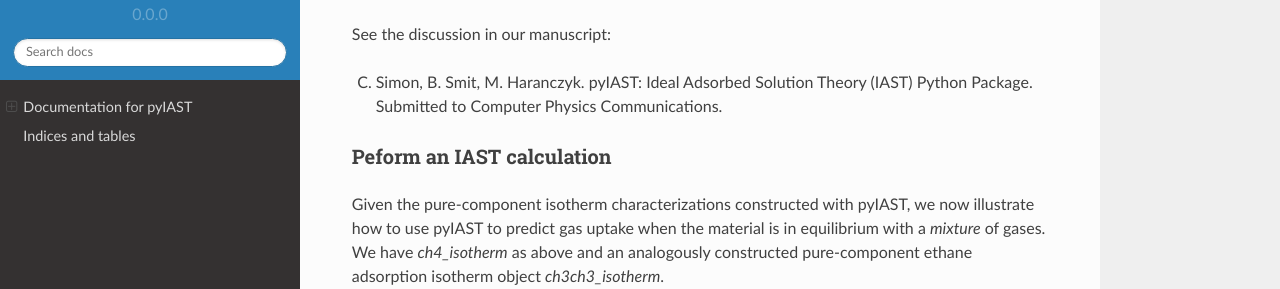
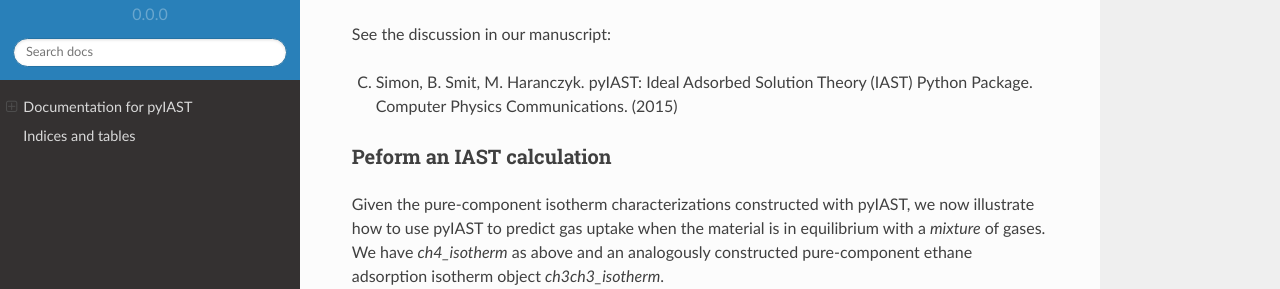
Before and after one commit to CorySimon/pyIAST, a Sphinx documentation site: the page built from docs/index.rst, in a window 1280 px wide and 900 px high, scrolled down 6224 px. Shown: the part 185-474 px from the top of the window. Built offline with Sphinx 7.4.7 and the Read the Docs theme 2.0.0, drawn with Linux system fonts in a browser that asks for light colours; some of the changed text lies outside the part shown.

Commit message:
accepted

```diff
--- a/docs/index.rst
+++ b/docs/index.rst
@@ -218,7 +218,7 @@ Should I use `ModelIsotherm` or `InterpolatorIsotherm`?
 
 See the discussion in our manuscript:
 
-C. Simon, B. Smit, M. Haranczyk. pyIAST: Ideal Adsorbed Solution Theory (IAST) Python Package. Submitted to Computer Physics Communications.
+C. Simon, B. Smit, M. Haranczyk. pyIAST: Ideal Adsorbed Solution Theory (IAST) Python Package. Computer Physics Communications. (2015)
 
 --------------------------
 Peform an IAST calculation
@@ -274,7 +274,7 @@ In our IAST calculations, we follow the method to solve the equations outlined i
 
 We provide an accessible derivation of IAST and discuss practical issues in applying IAST in our manuscript:
 
-    \C. Simon, B. Smit, M. Haranczyk. pyIAST: Ideal Adsorbed Solution Theory (IAST) Python Package. Submitted to Computer Physics Communications.
+    \C. Simon, B. Smit, M. Haranczyk. pyIAST: Ideal Adsorbed Solution Theory (IAST) Python Package. Computer Physics Communications. (2015)
 
 =====
 Tests
```
